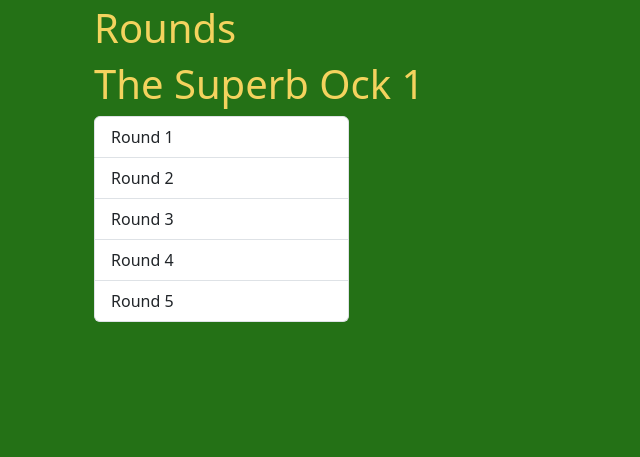
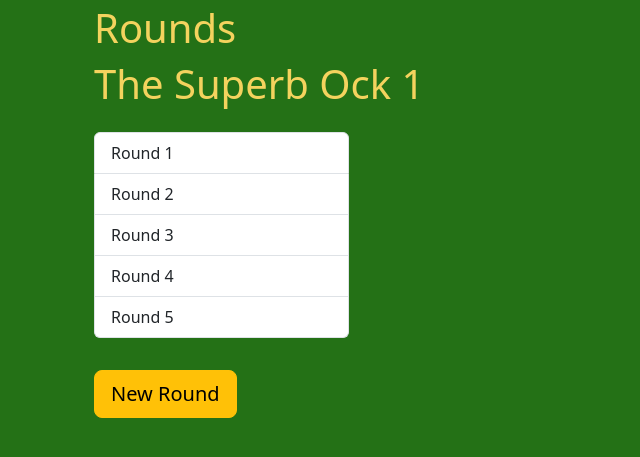
Before and after one commit to rgl1892/golf-2024, a Django app: a page that uses tournaments/templates/tournaments/rounds.html in a window 1280 px wide. Shown: the part 56-513 px from the top of the page, without its empty margins (0-640 px from the left). Run offline with Django 4.2, Linux system fonts and the light colour scheme; data comes from the database, SQL or seed files in the repository.

Commit message:
modal added to rounds

```diff
--- a/tournaments/templates/tournaments/rounds.html
+++ b/tournaments/templates/tournaments/rounds.html
@@ -5,17 +5,17 @@
     <div class="row">
         <div class="col-5">
             <h1>Rounds</h1>
-
-
             <h1>{{holiday}}</h1>
+        </div>
+        <div class="col-6 position-relative" >
 
         </div>
     </div>
 </div>
-<div class="container">
+<div class="container-fluid">
     <div class="row">
         <div class="col col-md-3">
-            <ul class="list-group">
+            <ul class="list-group my-3">
                 {% for round in rounds %}
 
 
@@ -27,5 +27,73 @@
             </ul>
         </div>
     </div>
+    <div class="row">
+        <div class="col">
+            <!--  Modal trigger button  -->
+            <button
+                type="button"
+                class="btn btn-warning btn-lg text-nowrap my-3"
+                data-bs-toggle="modal"
+                data-bs-target="#modalId"
+            >
+                New Round
+            </button>
+
+            <!-- Modal Body-->
+            <div
+                class="modal fade"
+                id="modalId"
+                tabindex="-1"
+                role="dialog"
+                aria-labelledby="modalTitleId"
+                aria-hidden="true"
+            >
+                <div class="modal-dialog" role="document">
+                    <div class="modal-content">
+                        <div class="modal-header">
+                            <h5 class="modal-title" id="modalTitleId">
+                                New round for {{holiday}}
+                            </h5>
+                            <button
+                                type="button"
+                                class="btn-close"
+                                data-bs-dismiss="modal"
+                                aria-label="Close"
+                            ></button>
+                        </div>
+                        <div class="modal-body">
+                            <div class="container-fluid">
+                            <div class="mb-3">
+                                <select
+                                    class="form-select form-select-lg"
+                                    name=""
+                                    id=""
+                                >
+                                    <option selected>Course</option>
+                                    {% for course in courses %}
+                                    <option value="">{{course.course_name}} {{course.tee}}</option>
+                                    {% endfor %}
+                                </select>
+                            </div>
+
+
+                            </div>
+                        </div>
+                        <div class="modal-footer">
+                            <button
+                                type="button"
+                                class="btn btn-secondary"
+                                data-bs-dismiss="modal"
+                            >
+                                Close
+                            </button>
+                            <button type="button" class="btn btn-primary">Save</button>
+                        </div>
+                    </div>
+                </div>
+            </div>
+
+        </div>
+    </div>
 </div>
 {% endblock content%}
--- a/tournaments/views.py
+++ b/tournaments/views.py
@@ -1,5 +1,5 @@
 from django.shortcuts import render
-from .models import Tournament, Holiday, GolfRound, Score, Player, Hole, Handicap, Course
+from .models import Tournament, Holiday, GolfRound, Score, Player, Hole, Handicap, Course,Resort
 from django.views.generic import View
 from django.http import HttpResponse
 import math
@@ -45,17 +45,20 @@ class RoundsView(View):
         holiday_filter = selected_holiday.get()
         rounds = GolfRound.objects.filter(holiday=holiday_filter)
         rounds_id = rounds.values('id')
-
+        resort = Resort.objects.filter(holiday=holiday_filter)
+        courses = Course.objects.filter(resort=resort.get())
+        print(courses)
 
         for round_id in rounds_id:
             scores = Score.objects.filter(golf_round=round_id['id'])
-            print(scores)
+            # print(scores)
 
 
         context = {
             'holiday': holiday_filter,
             'rounds': rounds,
-            'tournament': tournament}
+            'tournament': tournament,
+            'courses':courses}
 
         return render(request, self.template_name, context)
 
```
